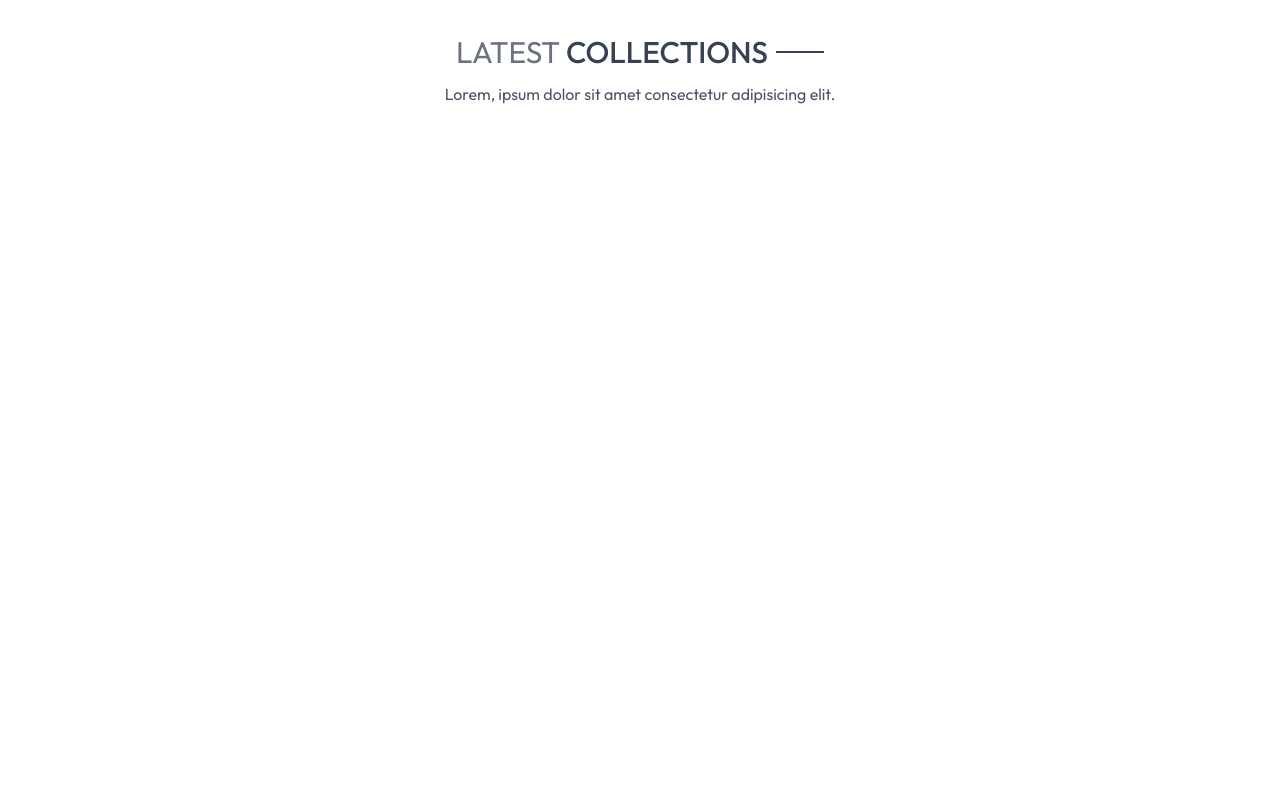
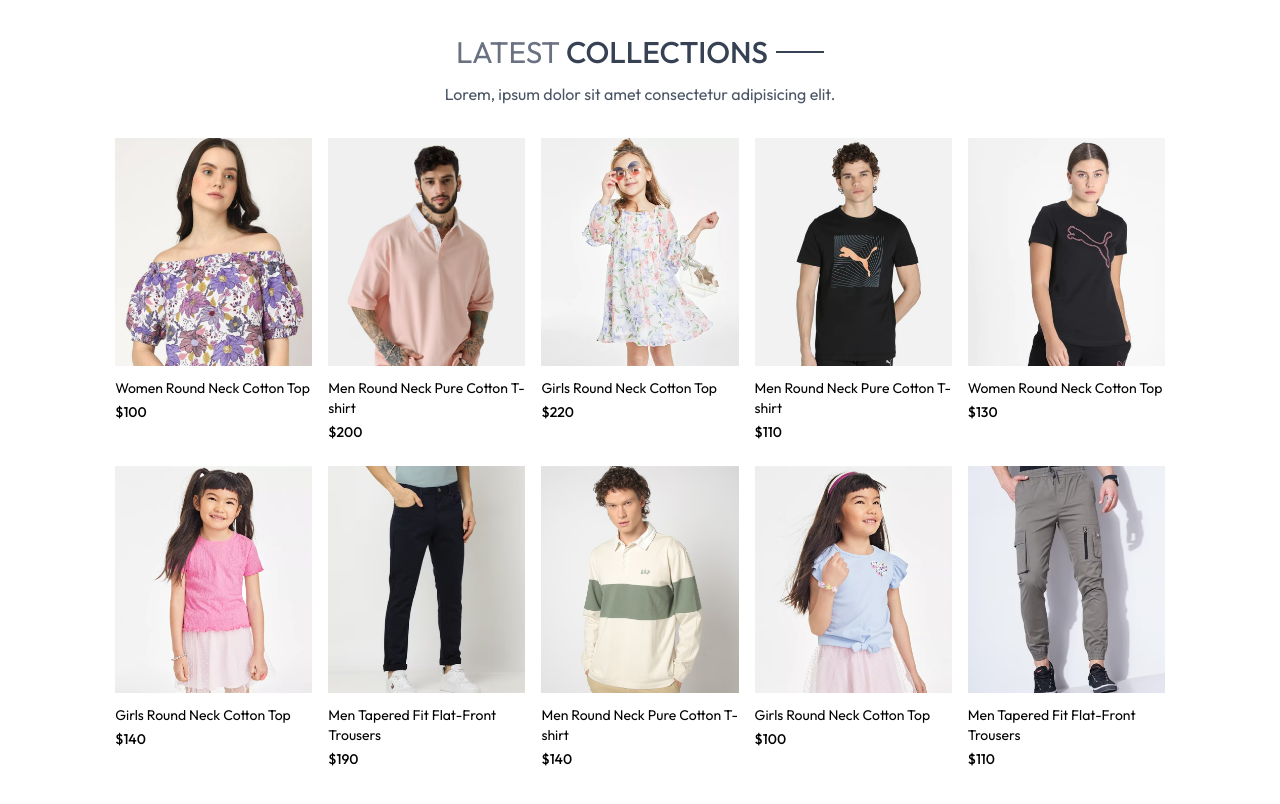
Before and after one commit to ehasun15019/MERN-stack-E-store-ForEver, a React app in the folder frontend/: page / in a window 1280 px wide. Shown: the part 540-1344 px from the top of the page. Before the commit the page ends 800 px from the top, so only its background shows below. Built offline with nearby package versions, Linux system fonts and the light colour scheme; the HTML template or start-up script is replaced by a standard one.

Commit message:
13june-2025

```diff
--- a/frontend/src/components/LatestCollection.jsx
+++ b/frontend/src/components/LatestCollection.jsx
@@ -1,9 +1,16 @@
-import React, { useContext } from "react";
+import React, { useContext, useEffect, useState } from "react";
 import { ShopContext } from "../context/ShopContext";
 import Title from "./Title";
+import ProductItem from "./ProductItem";
 
 const LatestCollection = () => {
   const { products } = useContext(ShopContext);
+
+  const [latestProduct, SetLatestProduct] = useState([]);
+
+  useEffect(() => {
+    SetLatestProduct(products.slice(0, 10));
+  }, []);
 
   return (
     <div className="my-10">
@@ -13,6 +20,19 @@
           Lorem, ipsum dolor sit amet consectetur adipisicing elit.
         </p>
       </div>
+
+      {/* Rendering Products */}
+      <div className="grid grid-cols-2 sm:grid-cols-3 md:grid-cols-4 lg:grid-cols-5 gap-4 gap-y-6">
+        {latestProduct.map((item, index) => (
+          <ProductItem
+            key={index}
+            id={item.id}
+            image={item.image}
+            name={item.name}
+            price={item.price}
+          />
+        ))}
+      </div>
     </div>
   );
 };
--- /dev/null
+++ b/frontend/src/components/ProductItem.jsx
@@ -0,0 +1,27 @@
+import React, { useContext } from "react";
+import { ShopContext } from "../context/ShopContext";
+import { Link } from "react-router-dom";
+
+const ProductItem = ({ id, image, name, price }) => {
+  const { currency } = useContext(ShopContext);
+
+  return (
+    <Link className="text-gray-50 cursor-pointer" to={`/product/${id}`}>
+      <div className="overflow-hidden">
+        <img
+          src={image[0]}
+          alt=""
+          className="hover:scale-110 transition ease-in-out"
+        />
+      </div>
+
+      <p className="pt-3 pb-1 text-sm text-black">{name}</p>
+      <p className="text-sm font-medium text-black">
+        {currency}
+        {price}
+      </p>
+    </Link>
+  );
+};
+
+export default ProductItem;
```
